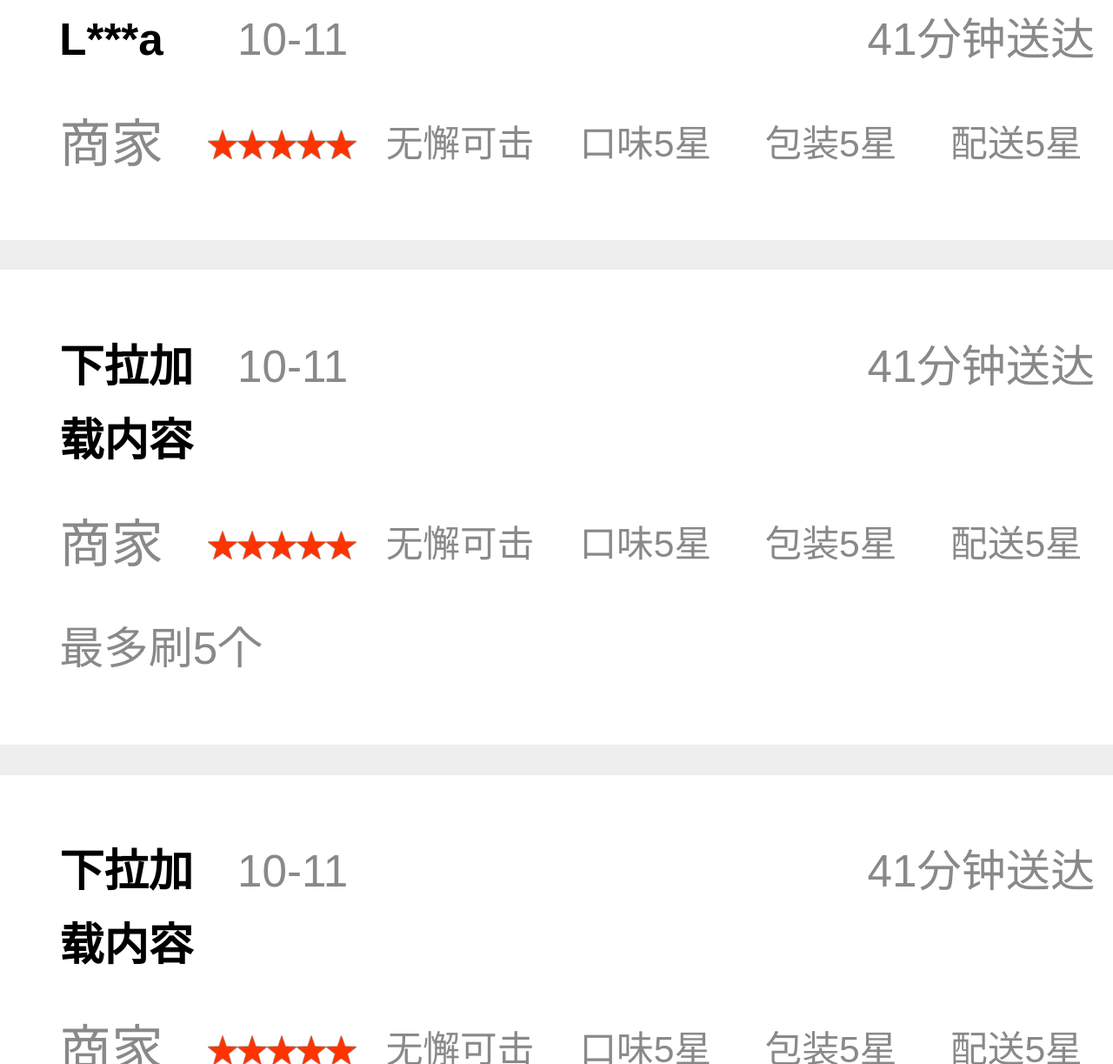
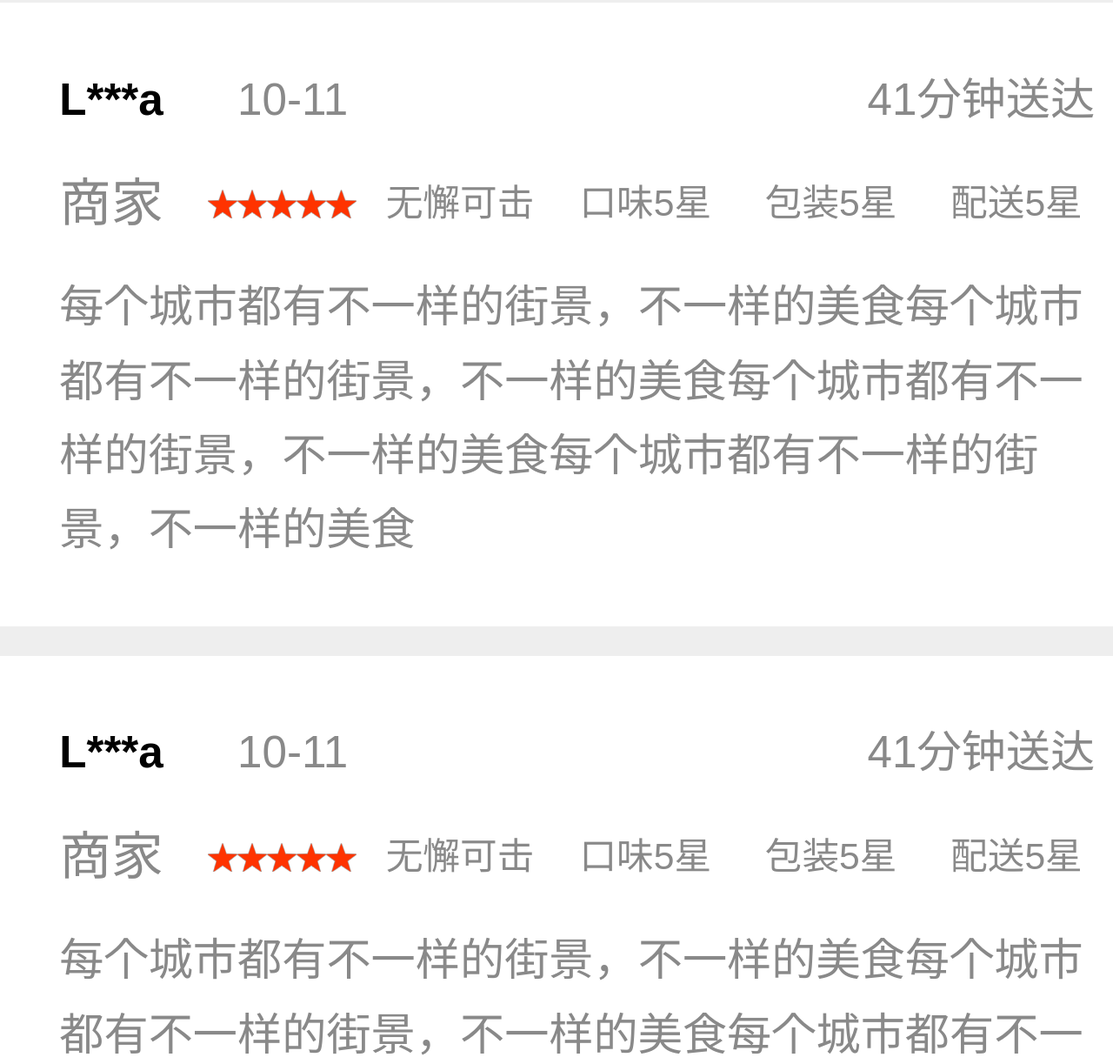
Before and after one commit to Month7/account-system-sdk, a plain HTML site: page index.html in a window 1280 px wide. Shown: the part 2622-3845 px from the top of the page at 87% size. Drawn offline with Linux system fonts and the light colour scheme.

Commit message:
2017/11/14

```diff
--- a/index.html
+++ b/index.html
@@ -85,13 +85,13 @@
                                                     <li>配送5星</li>
                                                 </ul>
                                             </div>
-                                            <!-- <div class="sec2-footer">
+                                            <div class="sec2-footer">
                                                 <div class="text">
                                                 每个城市都有不一样的街景，不一样的美食每个城市都有不一样的街景，不一样的美食每个城市都有不一样的街景，不一样的美食每个城市都有不一样的街景，不一样的美食
                                                 </div>
-                                            </div> -->
+                                            </div>
                                         </section>
-                         <section class="sec2">
+                         <section class="sec2" id="aTest">
                                             <div class="sec2-header">
                                                 <div class="name">L***a</div>
                                                 <div class="date">10-11</div>
@@ -109,11 +109,9 @@
                                                     <li>配送5星</li>
                                                 </ul>
                                             </div>
-                                            <!-- <div class="sec2-footer">
-                                                <div class="text">
-                                                每个城市都有不一样的街景，不一样的美食每个城市都有不一样的街景，不一样的美食每个城市都有不一样的街景，不一样的美食每个城市都有不一样的街景，不一样的美食
-                                                </div>
-                                            </div> -->
+                                            <div class="sec2-footer">
+                                                <div class="text"></div>
+                                            </div>
                                         </section>
                                          <section class="sec2">
                                             <div class="sec2-header">
@@ -133,11 +131,9 @@
                                                     <li>配送5星</li>
                                                 </ul>
                                             </div>
-                                            <!-- <div class="sec2-footer">
-                                                <div class="text">
-                                                每个城市都有不一样的街景，不一样的美食每个城市都有不一样的街景，不一样的美食每个城市都有不一样的街景，不一样的美食每个城市都有不一样的街景，不一样的美食
-                                                </div>
-                                            </div> -->
+                                            <div class="sec2-footer">
+                                                <div class="text"></div>
+                                            </div>
                                         </section>
                                          <section class="sec2">
                                             <div class="sec2-header">
@@ -157,11 +153,11 @@
                                                     <li>配送5星</li>
                                                 </ul>
                                             </div>
-                                            <!-- <div class="sec2-footer">
+                                            <div class="sec2-footer">
                                                 <div class="text">
                                                 每个城市都有不一样的街景，不一样的美食每个城市都有不一样的街景，不一样的美食每个城市都有不一样的街景，不一样的美食每个城市都有不一样的街景，不一样的美食
                                                 </div>
-                                            </div> -->
+                                            </div>
                                         </section>
                                          <section class="sec2">
                                             <div class="sec2-header">
@@ -181,11 +177,11 @@
                                                     <li>配送5星</li>
                                                 </ul>
                                             </div>
-                                            <!-- <div class="sec2-footer">
+                                            <div class="sec2-footer">
                                                 <div class="text">
                                                 每个城市都有不一样的街景，不一样的美食每个城市都有不一样的街景，不一样的美食每个城市都有不一样的街景，不一样的美食每个城市都有不一样的街景，不一样的美食
                                                 </div>
-                                            </div> -->
+                                            </div>
                                         </section>
                                 </div>    <!--/test-->
 
--- a/js/main.js
+++ b/js/main.js
@@ -1,5 +1,5 @@
 $(function(){
-/*==========================================================本地测试版=================================================*/
+
     $(".xxxx").click(function(){
         var username="test";
         var content="eat";
@@ -9,12 +9,12 @@ $(function(){
    });
     $(".check0").click(function(){
         if(this.checked){
-            $(".sec2").each(function(){
-                if($(this).find("div.sec2-footer").find(".text").length>0){
-                $(this).show();
+            $("#Yhpj").find(".sec2").each(function(){
+                if($(this).find("div.sec2-footer").find(".text").html()==null||$(this).find("div.sec2-footer").find(".text").html().length==0){
+                    $(this).hide();
                 }
                 else{
-                    $(this).hide();
+                    $(this).show();
                 }
             })
     }
@@ -26,26 +26,36 @@ $(function(){
     var flag=1;
     $(window).scroll(function(){
         if($(window).scrollTop() + $(window).height() >= $(document).height()-200){           //滚动到底部加载的判断条件：滚动高度 + 可视高度 >= 文档高度-200 也可能不是200，我也懒得调
-            var username="下拉加载内容";
-            var content="最多刷5个";
             var timer=(function(){
             });
             var timer=setTimeout(function(){                     //设置定时器
                 if(flag){
-                    if(i<5){
-                        $("#Yhpj").append('<section class="sec2"><div class="sec2-header"><div class="name">'+username+'</div><div class="date">10-11</div><div class="time">41分钟送达</div></div><div class="sec2-content"><div class="sell">商家</div><div class="star"><img src="img/star2.png"><img src="img/star2.png"><img src="img/star2.png"><img src="img/star2.png"><img src="img/star2.png"></div><ul class="assess"><li>无懈可击</li><li>口味5星</li><li>包装5星</li><li>配送5星</li></ul></div><div class="sec2-footer"><div class="text">'+content+'</div></section>');
-                        i++;
-                    }
-                    else{
-                        $(".pullUpLabel").text("别刷了没了");
-                        flag=0;
-                    }
+                    $.ajax({                                  //从后台获取数据
+                        type: "GET",                          //get方法
+                        url: "test.json",
+                        dataType: "json",
+                        success : function(data){                        //获取成功后
+                                if(data==""){
+                                    flag=0;
+                                    $(".pullUpLabel").text("别刷了没了");
+                                }
+                                else{
+                                    var txtHtml="";
+                                    var html = '';
+                                    $.each( data  , function(commentIndex, comment) {
+                                        txtHtml+='<section class="sec2"><div class="sec2-header"><div class="name">'+comment['username']+'</div><div class="date">10-11</div><div class="time">'+comment['time']+'</div></div><div class="sec2-content"><div class="sell">商家</div><div class="star"><img src="img/star2.png"><img src="img/star2.png"><img src="img/star2.png"><img src="img/star2.png"><img src="img/star2.png"></div><ul class="assess"><li>无懈可击</li><li>口味5星</li><li>包装5星</li><li>配送5星</li></ul></div><div class="sec2-footer"><div class="text">'+comment['content']+'</div></div></section>';
+                                    })
+                                    $("#Yhpj").append(txtHtml);
+                                    flag=0;
+                                }
+                        }
+                      });
                 }
                 else{
                     $(".pullUpLabel").text("别刷了没了");
                     clearTimeout(timer);
                 }
-            },1500);
+            },1000);
         }
     })
 
--- /dev/null
+++ b/test.json
@@ -0,0 +1,17 @@
+[
+    {
+      "username": "张三",
+      "time": "10分钟送达",
+      "content": "好吃."
+    },
+    {
+      "username": "李四",
+      "time": "12分钟送达",
+      "content": "不好吃."
+    },
+    {
+      "username": "王五",
+      "time": "13分钟送达",
+      "content": ""
+    }
+  ]
```
